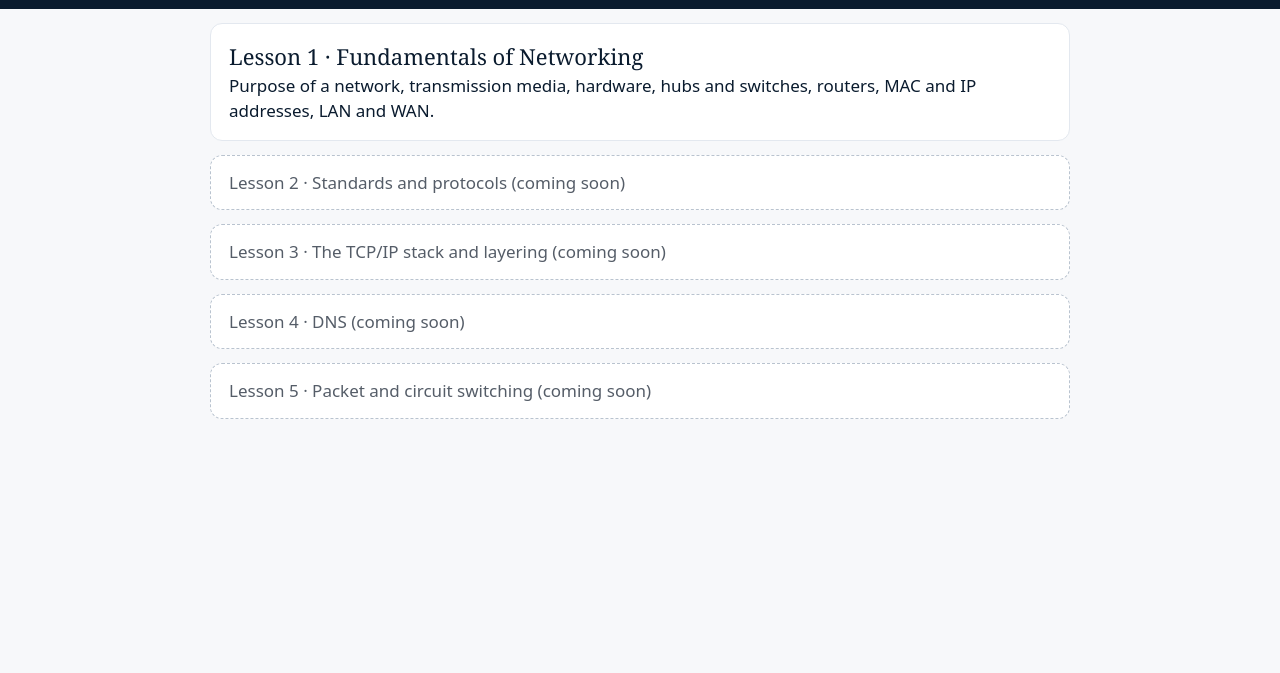
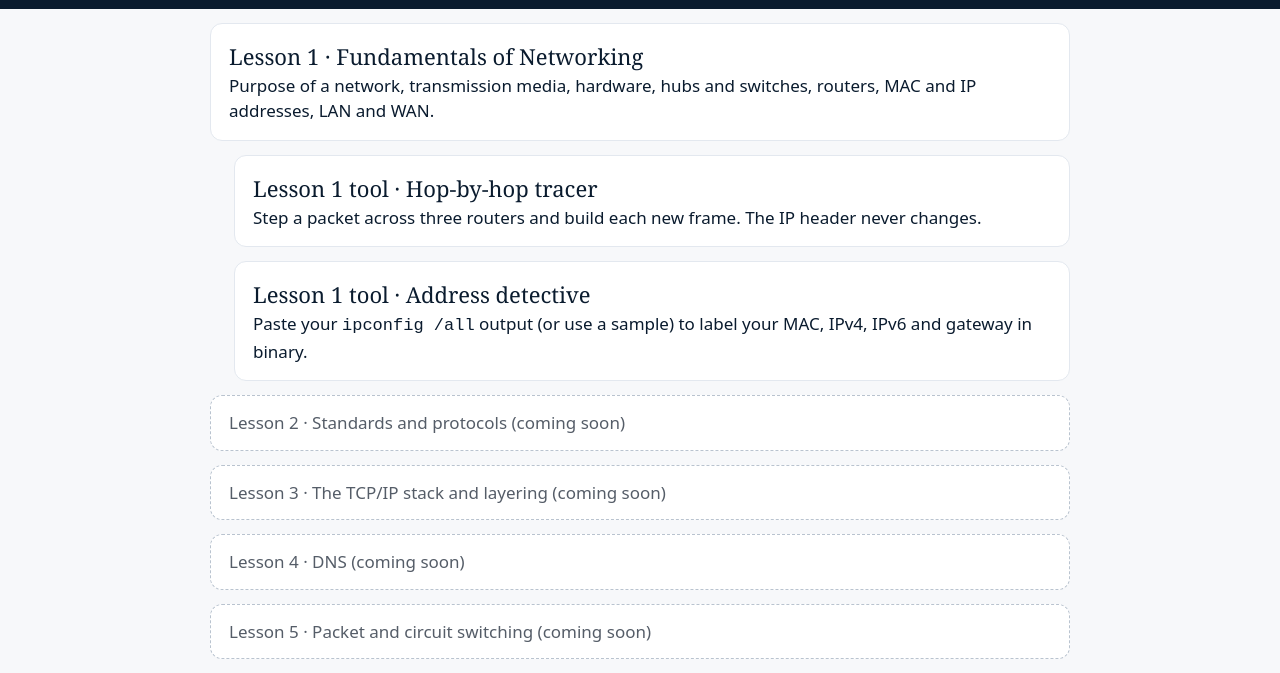
Before and after one commit to eltham-college-cs/h446-networks, a plain HTML site: page index.html in a window 1280 px wide. Shown: the part 133-806 px from the top of the page. Drawn offline with Linux system fonts and the light colour scheme.

Commit message:
List Lesson 1 tools on landing page
Added links to Lesson 1 tools for Hop-by-hop tracer and Address detective.

```diff
--- a/index.html
+++ b/index.html
@@ -14,6 +14,8 @@ span.soon{display:block;background:#fff;border:1px dashed #B9C3CF;border-radius:
 <header><div class="w"><div class="k">YEAR 12 · OCR H446 1.3.3 · NETWORKS</div><h1>Interactive workbooks</h1></div></header>
 <main class="w">
 <a class="card" href="lesson-1/"><b>Lesson 1 · Fundamentals of Networking</b><br>Purpose of a network, transmission media, hardware, hubs and switches, routers, MAC and IP addresses, LAN and WAN.</a>
+<a class="card" href="lesson-1/hop-tracer/" style="margin-left:24px"><b>Lesson 1 tool · Hop-by-hop tracer</b><br>Step a packet across three routers and build each new frame. The IP header never changes.</a>
+<a class="card" href="lesson-1/address-detective/" style="margin-left:24px"><b>Lesson 1 tool · Address detective</b><br>Paste your <code>ipconfig /all</code> output (or use a sample) to label your MAC, IPv4, IPv6 and gateway in binary.</a>
 <span class="soon">Lesson 2 · Standards and protocols (coming soon)</span>
 <span class="soon">Lesson 3 · The TCP/IP stack and layering (coming soon)</span>
 <span class="soon">Lesson 4 · DNS (coming soon)</span>
```
